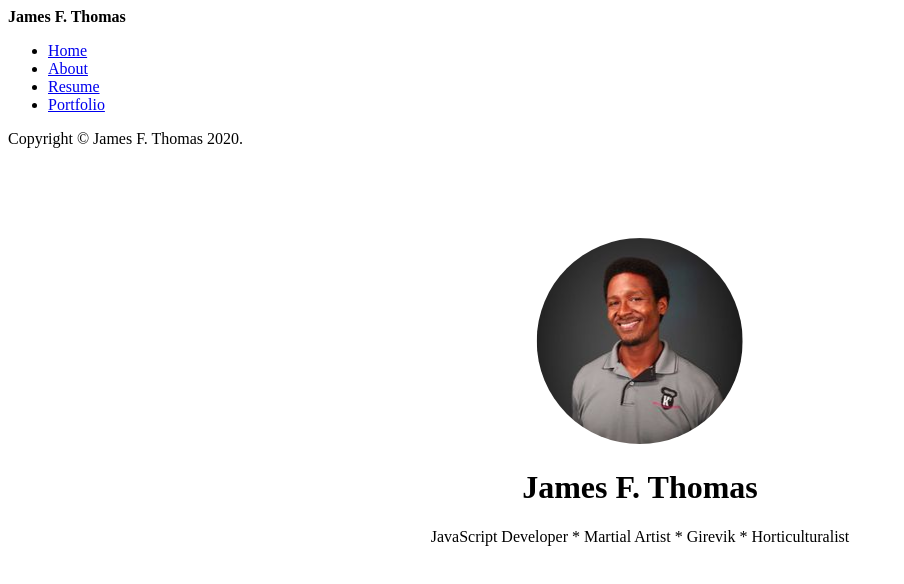
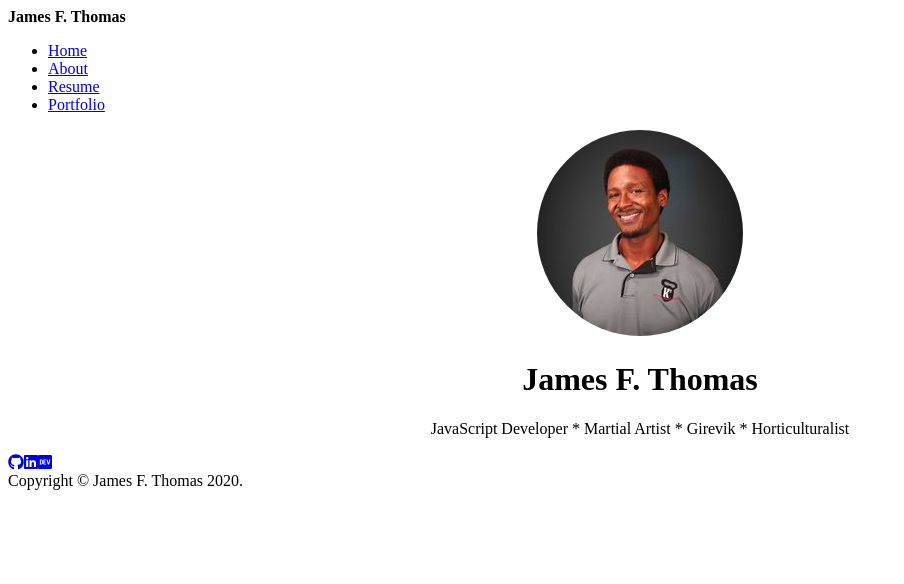
Before and after one commit to JamesFThomas/portfolio-page, a React app: page / in a window 1280 px wide. Shown: the top 584 px of the page, without its empty margins (0-904 px from the left). Built offline with nearby package versions, Linux system fonts and the light colour scheme; the HTML template or start-up script is replaced by a standard one.

Commit message:
(add)footer icons show and redirect correctly

```diff
--- a/package.json
+++ b/package.json
@@ -22,6 +22,11 @@
   "homepage": "https://github.com/JamesFThomas/portfolio-page#readme",
   "dependencies": {
     "@fortawesome/fontawesome-free": "^5.15.0",
+    "@fortawesome/fontawesome-svg-core": "^1.2.31",
+    "@fortawesome/free-brands-svg-icons": "^5.15.0",
+    "@fortawesome/free-regular-svg-icons": "^5.15.0",
+    "@fortawesome/free-solid-svg-icons": "^5.15.0",
+    "@fortawesome/react-fontawesome": "^0.1.11",
     "body-parser": "^1.19.0",
     "bootstrap": "^3.4.1",
     "bootstrap-css-only": "^4.4.1",
--- a/src/App.jsx
+++ b/src/App.jsx
@@ -1,4 +1,7 @@
 import React from 'react';
+import { library } from '@fortawesome/fontawesome-svg-core';
+import { fab } from '@fortawesome/free-brands-svg-icons';
+// import { faLinkedin, faGithub, faDev } from '@fortawesome/free-brands-svg-icons';
 import { BrowserRouter , Route, Switch } from "react-router-dom";
 import About from './About.jsx';
 import Contact from './Contact.jsx';
@@ -7,6 +10,8 @@ import Portfolio from './Portfolio.jsx';
 import Splash from './Splash.jsx';
 import NavBar from './NavBar.jsx';
 import Footer from './Footer.jsx';
+
+library.add(fab);
 
 function App() {
   return (
--- a/src/Footer.jsx
+++ b/src/Footer.jsx
@@ -1,24 +1,25 @@
 import React from 'react';
 import { MDBContainer, MDBFooter, MDBIcon} from "mdbreact";
+import { FontAwesomeIcon } from '@fortawesome/react-fontawesome'
 
 function Footer() {
   return (
-    <MDBFooter color="blue" className="font-small pt-4 mt-4">
-      <div className="text-center py-3">
-        <MDBContainer fluid>
-        <a href="#!" className="">
-          <MDBIcon icon="linkedin" />
+    <MDBFooter color="blue" >
+      <div className="text-center py-3 mx-auto d-block">
+        <MDBContainer >
+        <a href="https://github.com/JamesFThomas" className="">
+          <FontAwesomeIcon icon={['fab', 'github']} />
         </a>
-        <a href="#!" className="">
-          <MDBIcon icon="github" />
+        <a href="https://www.linkedin.com/in/james-thomas-396a24137/" className="">
+          <FontAwesomeIcon icon={['fab', 'linkedin']} />
         </a>
-        <a href="#!" className="">
-          <MDBIcon icon="github" />
+        <a href="https://dev.to/jamesfthomas" className="">
+          <FontAwesomeIcon icon={['fab', 'dev']} />
         </a>
       </MDBContainer>
       </div>
       <div className="footer-copyright text-center py-3">
-        <MDBContainer fluid>
+        <MDBContainer >
         Copyright &copy; James F. Thomas {new Date().getFullYear()}.
         </MDBContainer>
       </div>
--- a/src/NavBar.jsx
+++ b/src/NavBar.jsx
@@ -2,11 +2,10 @@ import React from 'react';
 import {
   MDBNavbar, MDBNavbarBrand, MDBNavbarNav, MDBNavItem, MDBNavLink,
   } from "mdbreact";
-  import { BrowserRouter as Router } from 'react-router-dom';
 
-function NavBar() {
+  function NavBar() {
   return (
-  <MDBNavbar color="indigo" dark expand="md">
+  <MDBNavbar color="indigo" >
       <MDBNavbarBrand>
         <strong className="white-text">James F. Thomas</strong>
       </MDBNavbarBrand>
--- a/src/Splash.jsx
+++ b/src/Splash.jsx
@@ -6,10 +6,7 @@ function Splash() {
   const myName = 'James F. Thomas';
   const myRoles = 'JavaScript Developer * Martial Artist * Girevik * Horticulturalist'
   return (
-    <div style={{
-      position: 'absolute', left: '50%', top: '50%',
-      transform: 'translate(-50%, -50%)',backgroundColor: 'white', textAlign: 'center'
-    }}>
+    <div style={{ margin: 'auto', textAlign: 'center'}}>
       <img src={James} alt="James Picture" style={{borderRadius:'50%'}}/>
         <h1>{myName}</h1>
         <p>{myRoles}</p>
--- a/src/index.jsx
+++ b/src/index.jsx
@@ -1,7 +1,4 @@
 import React from 'react';
 import ReactDOM from 'react-dom';
-// import 'font-awesome/css/font-awesome.min.css';
-// import 'bootstrap/dist/css/bootstrap.min.css';
-// import 'mdbreact/dist/css/mdb.css';
 import App from './App.jsx';
 ReactDOM.render(<App />, document.getElementById('app'));
--- a/webpack.config.js
+++ b/webpack.config.js
@@ -32,7 +32,7 @@ module.exports = {
       },
       {
         test: /\.css$/,
-        loader: 'style-loader'
+        use: ['style-loader', 'css-loader'],
       },
       {
         test: /\.css$/,
```
Also changed, not shown: 12 other files (tests, documents, lock files or other folders).
